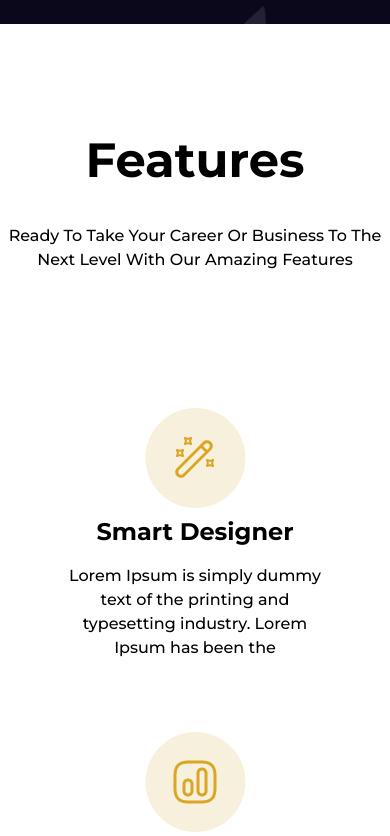
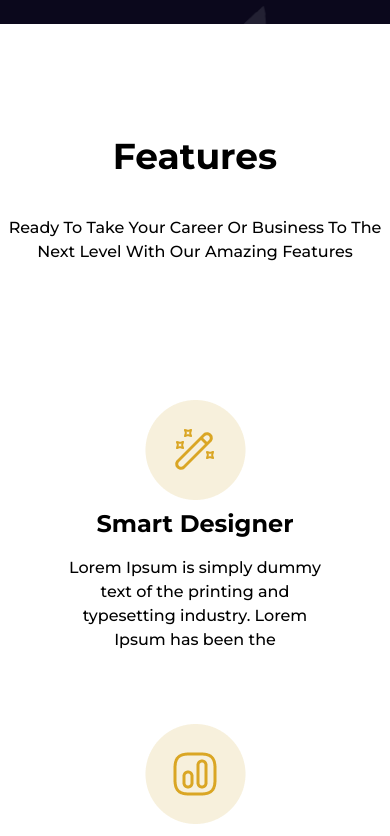
Before and after one commit to Yared-betsega/landing-page, a React (Create React App) app: page / in a window 390 px wide. Shown: the part 900-1736 px from the top of the page. Built offline with nearby package versions, Linux system fonts and the light colour scheme.

Commit message:
add padding to intro pages

```diff
--- a/src/components/FAQ/FAQ.jsx
+++ b/src/components/FAQ/FAQ.jsx
@@ -1,5 +1,5 @@
 import React, { useState } from "react";
-import Intro from "../features/Intro";
+import Intro from "../common/Intro";
 import Question from "./Question";
 import { accordionData } from "./question_and_answer";
 
--- a/src/components/features/Intro.jsx
+++ b/src/components/common/Intro.jsx
@@ -2,8 +2,8 @@ import React from "react";
 
 export default function Intro({ headerText, descriptionText }) {
   return (
-    <div className="mt-28 mb-20 sm:mx-20 lg:mx-40 md:px-20 font-Montserrat text-center">
-      <h1 className="text-5xl text-black font-bold">{headerText}</h1>
+    <div className="mt-28 mb-20 sm:mx-20 lg:mx-40 2xl:mx-64 md:px-20 font-Montserrat text-center">
+      <h1 className="text-4xl md:text-5xl 2xl:text-5.5xl text-black font-bold">{headerText}</h1>
       <p className="capitalize text-base sm:text-2xl font-normal mt-10 text-center">
         {descriptionText}
       </p>
--- a/src/components/explore/Explore.jsx
+++ b/src/components/explore/Explore.jsx
@@ -1,5 +1,5 @@
 import React from "react";
-import Intro from "../features/Intro";
+import Intro from "../common/Intro";
 import Account from "./Account";
 import socialAccount from "../../assets/images/social_account.png";
 import professionalAccount from "../../assets/images/professional_account.png";
--- a/src/components/features/Features.jsx
+++ b/src/components/features/Features.jsx
@@ -4,7 +4,7 @@ import smartDesigner from "../../assets/images/smart_designer.png";
 import jobConnector from "../../assets/images/job_connector.png";
 import businessAccount from "../../assets/images/business_account.png";
 import digitalMagazine from "../../assets/images/digital_magazine.png";
-import Intro from "./Intro";
+import Intro from "../common/Intro";
 export default function Features() {
   return (
     <div className="mb-40">
--- a/src/components/magazine/Magazine.jsx
+++ b/src/components/magazine/Magazine.jsx
@@ -1,6 +1,5 @@
 import React from "react";
-import Intro from "../features/Intro";
-import Account from "../explore/Account";
+import Intro from "../common/Intro";
 import ubuntu_magazine from "../../assets/images/ubuntu_magazine.png";
 import ubuntu_magazine_right from '../../assets/images/ubuntu_magazine_right.png'
 import MagazineCard from "./MagazineCard";
--- a/src/components/pricing/Pricing.jsx
+++ b/src/components/pricing/Pricing.jsx
@@ -1,5 +1,5 @@
 import React from "react";
-import Intro from "../features/Intro";
+import Intro from "../common/Intro";
 import PriceCard from "./Price_Card";
 
 export default function Pricing() {
--- a/tailwind.config.js
+++ b/tailwind.config.js
@@ -14,6 +14,9 @@ module.exports = {
         '14': "4rem",
         '16': "5rem",
         '18': "6rem"
+      },
+      fontSize:{
+        '5.5xl': "3.5rem"
       }
     },
   },
```
